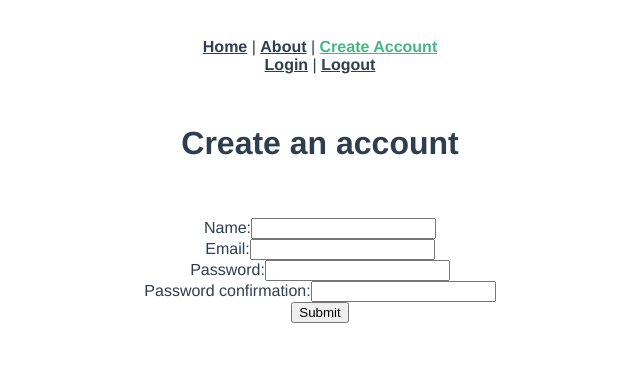
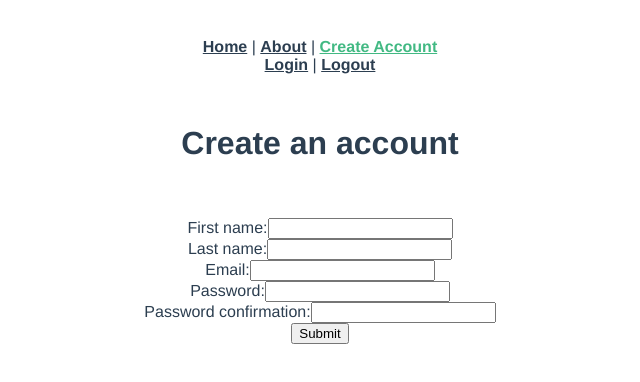
Before and after one commit to kristiemconnor/foodvue, a Vue app: page /signup in a window 1280 px wide. Shown: the top 382 px of the page, without its empty margins (320-960 px from the left). Built offline with nearby package versions, Linux system fonts and the light colour scheme.

Commit message:
fixes user edit

```diff
--- a/src/router/index.js
+++ b/src/router/index.js
@@ -4,7 +4,7 @@ import Home from "../views/Home.vue";
 import Signup from "../views/Signup.vue";
 import Login from "../views/Login.vue";
 import Logout from "../views/Logout.vue";
-import Edit from "../views/user/Edit.vue";
+import UsersEdit from "../views/users/Edit.vue";
 
 Vue.use(VueRouter);
 
@@ -38,9 +38,9 @@ const routes = [
     component: Logout
   },
   {
-    path: "/user/edit",
-    name: "edit",
-    component: Edit
+    path: "/users/me/edit",
+    name: "users-edit",
+    component: UsersEdit
   }
 ];
 
--- a/src/views/Signup.vue
+++ b/src/views/Signup.vue
@@ -8,8 +8,12 @@
           <li class="text-danger" v-for="error in errors">{{ error }}</li>
         </ul>
         <div class="form-group">
-          <label>Name:</label>
-          <input type="text" class="form-control" v-model="name" />
+          <label>First name:</label>
+          <input type="text" class="form-control" v-model="first_name" />
+        </div>
+        <div class="form-group">
+          <label>Last name:</label>
+          <input type="text" class="form-control" v-model="last_name" />
         </div>
         <div class="form-group">
           <label>Email:</label>
@@ -35,7 +39,8 @@ import axios from "axios";
 export default {
   data: function() {
     return {
-      name: "",
+      first_name: "",
+      last_name: "",
       email: "",
       password: "",
       passwordConfirmation: "",
@@ -45,7 +50,8 @@ export default {
   methods: {
     submit: function() {
       var params = {
-        name: this.name,
+        first_name: this.first_name,
+        last_name: this.last_name,
         email: this.email,
         password: this.password,
         password_confirmation: this.passwordConfirmation
--- a/src/views/user/Edit.vue
+++ b/src/views/users/Edit.vue
@@ -2,31 +2,32 @@
   <div class="user-edit">
     <h1>Edit User Information</h1>
 
-    <div class="current">Hello, {{ user.first_name }}.</div>
+    <div class="current">Hello, {{ user.first_name }} {{ user.last_name }}.</div>
     <br />
     <br />
-    <form v-on:submit.prevent="submit()">
+    <form v-on:submit.prevent="submit(user)">
       <ul>
         <li class="text-danger" v-for="error in errors">{{ error }}</li>
       </ul>
       Edit first name:
-      <input type="text" />
+      <input type="text" v-model="user.first_name" />
       <br />
       Edit last name:
-      <input type="text" />
+      <input type="text" v-model="user.last_name" />
       <br />
 
       Change Email:
-      <input type="text" />
+      <input type="text" v-model="user.email" />
       <br />
       Change Password:
-      <input type="text" />
+      <input type="text" v-model="user.password" />
       <br />
       <br />
+
       <input type="submit" value="Submit" />
     </form>
 
-    <button v-on:click="destroyUser()">Delete Account</button>
+    <button v-on:click="destroyUser(user)">Delete Account</button>
   </div>
 </template>
 
@@ -40,12 +41,12 @@ export default {
     };
   },
   created: function() {
-    axios.get("/api/users/" + this.$route.params.id).then(response => {
+    axios.get("/api/users/me").then(response => {
       this.user = response.data;
     });
   },
   methods: {
-    submit: function() {
+    submit: function(user) {
       var params = {
         first_name: this.user.first_name,
         last_name: this.user.last_name,
@@ -53,16 +54,16 @@ export default {
         password: this.user.password
       };
       axios
-        .patch("/api/users/" + this.user.id, params)
+        .patch("/api/users/me", params)
         .then(response => {
-          this.$router.push("/users/" + this.user.id);
+          this.$router.push("/users/me");
         })
         .catch(error => {
           this.errors = error.response.data.errors;
         });
     },
-    destroyUser: function() {
-      axios.delete("/api/users/" + this.user.id).then(response => {
+    destroyUser: function(user) {
+      axios.delete("/api/users/me").then(response => {
         console.log("Account successfully destroyed.", response.data);
         this.$router.push("/signup");
       });
```
Also changed, not shown: src/views/users/Show.vue (added).
